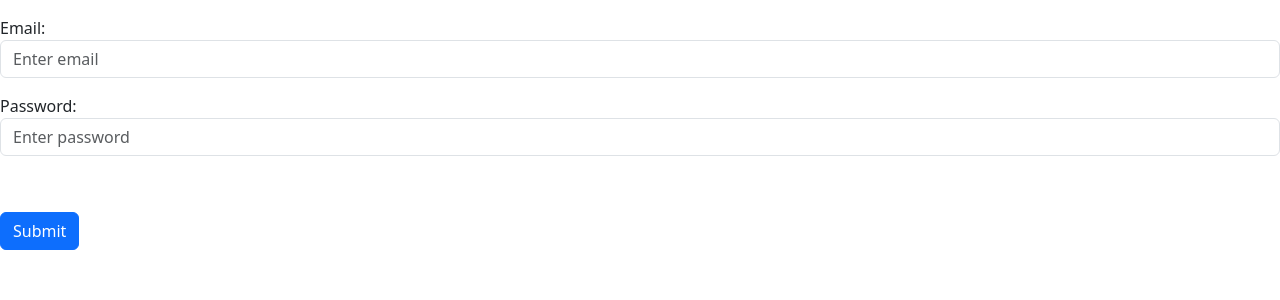
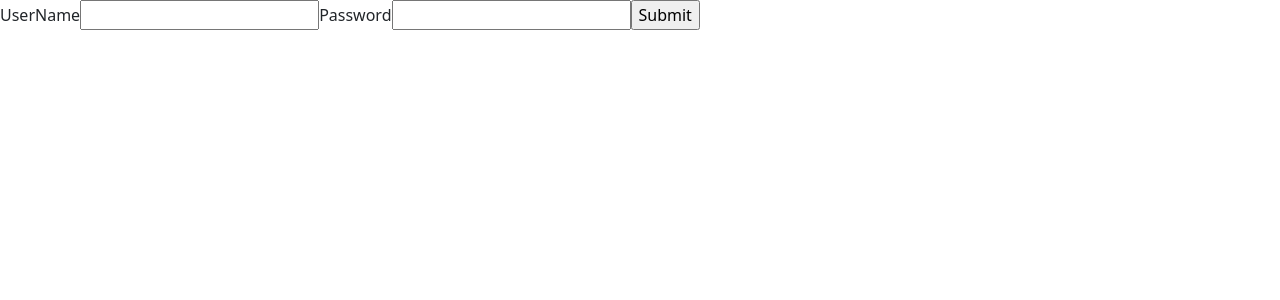
Before and after one commit to shivanipolichetti/react, a React (Create React App) app: page / in a window 1280 px wide. Shown: the top 300 px of the page. Built offline with nearby package versions, Linux system fonts and the light colour scheme.

Commit message:
Controlled Components

```diff
--- a/src/App.js
+++ b/src/App.js
@@ -1,9 +1,14 @@
-import UncontrolledInput from "./functioncomponent/Forms/UncontrolledEx";
+import ControlledComponent from "./functioncomponent/Forms/Controlled";
+import ControlledEx from "./functioncomponent/Forms/Controlled2";
+
 
 function App(){
   return(
     <div className="App">
-    <UncontrolledInput/>
+    {/*<ControlledComponent/>*/}
+    <ControlledEx/>
+
+
     </div>
   )
 }
--- /dev/null
+++ b/src/functioncomponent/Forms/Controlled.js
@@ -0,0 +1,55 @@
+import { useState } from "react";
+// only for two or three inputs
+const ControlledComponent=()=>{
+    const [username,setUsername]=useState("")
+    const [password,setPassword]=useState("")
+    const [UsernameErr,setUsernameErr]=useState(null)
+    const userNameHandler=(event)=>{
+        event.preventDefault()
+        const userName=event.target.value
+        setUsername(userName)
+        if(userName.trim().length>6){
+            setUsernameErr("input must not be greater than 6")
+        }
+        else{
+            setUsernameErr(null)
+        }
+
+    }
+    const passwordHandler=(event)=>{
+        event.preventDefault()
+        const password=event.target.value
+        setPassword(password)
+
+    }
+    const handlerSubmit=(event)=>{
+        event.preventDefault()
+       //console.log(username)
+       //console.log(password)
+       const userDetails={
+        username:username,
+        password:password,
+        id:Math.random()
+       }
+       console.log(userDetails)
+    }
+    return(
+        <form onSubmit={handlerSubmit}>
+         <label>UserName</label>
+         <input type="text"
+         value={username}
+         onChange={userNameHandler}
+         />
+         {UsernameErr&&<span style={{color:"red"}}>Invalid username</span>}
+         <label>Password</label>
+         <input type="text"
+         value={password}
+         onChange={passwordHandler}
+         />
+         <input type="submit"
+         />
+        </form>
+    )
+}
+
+export default ControlledComponent;
--- /dev/null
+++ b/src/functioncomponent/Forms/Controlled2.js
@@ -0,0 +1,67 @@
+import { useState } from "react";
+
+
+const ControlledEx=()=>{
+
+   const [formError,setFormError]=useState({
+    usernameErr:null,
+    passwordError:null
+   })
+    const [form,setForm]=useState(
+        {
+            username:null,
+            password:null
+        }
+    )
+    const onChangeHandler=(event)=>{
+        const {value,name}=event.target
+        console.log(value,name)
+        setForm(prevState=>({
+            ...prevState,[name]:value
+        }))
+
+        switch(name){
+            case "username":
+                if(value.length>6){
+                   setFormError(
+                    {...formError,usernameErr:"enter name less than 6"}
+                   )
+                }
+                break
+                default:
+                    setFormError(
+                        {...formError,usernameErr:null}
+                    )
+                    break
+        }
+
+    }
+
+
+    const handlerSubmit=(event)=>{
+        event.preventDefault()
+        {/* const userDetails={
+            username:username,
+            password:password,
+            id:Math.random()
+         }
+        console.log(userDetails)*/}
+    }
+    return(
+        <form onSubmit={handlerSubmit}>
+            <label>UserName</label>
+            <input type="text"
+            value={form.username}
+            name="username"
+            onChange={onChangeHandler}/>
+            {formError.usernameErr && <span style={{color:"red"}}>Invalid username</span>}
+            <label>Password</label>
+            <input type="text"
+            value={form.password}
+            name="password"
+            onChange={onChangeHandler}/>
+            <input type="submit"/>
+        </form>
+    )
+}
+export default ControlledEx;
```
